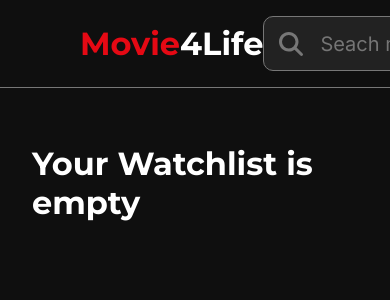
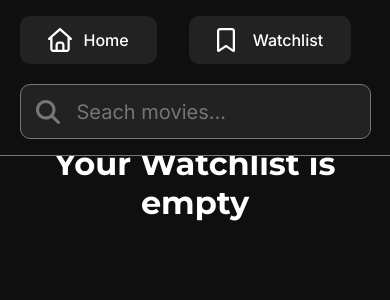
Before and after one commit to aelreialex/GruppExamMovie4Life, a React (Vite) app in the folder Movie4Life/: page /watchlist in a window 390 px wide. Shown: the top 300 px of the page. Built offline with nearby package versions, Linux system fonts and the light colour scheme.

Commit message:
Respons/effects

```diff
--- a/Movie4Life/src/components/Header/header.css
+++ b/Movie4Life/src/components/Header/header.css
@@ -28,3 +28,36 @@
         gap: 2rem;
     }
 }
+
+
+@media (max-width: 1200px){
+
+    .header {
+
+        .logo-container {
+            display: none;
+        }
+
+
+    }
+
+}
+
+
+@media (max-width: 900px){
+
+    .header {
+        display: flex;
+        flex-direction: column-reverse;
+        gap: 20px;
+        padding: 1rem 1rem;
+
+        .button-container {
+            display: flex;
+            justify-content: flex-start;
+            width: 90vw;
+        }
+    }
+
+
+}
--- a/Movie4Life/src/components/Icon/icon.css
+++ b/Movie4Life/src/components/Icon/icon.css
@@ -1,6 +1,6 @@
 .icon {
     border-radius: 50px;
-    background-color: var(--text-muted);
+    background-color: var(--secondary-background);
     border: 2px solid var(--secondary-background);
     position: absolute;
     padding: 0.5rem;
@@ -9,6 +9,8 @@
     justify-content: center;
     margin-top: 0.25rem;
     margin-left: 0.25rem;
+    transition: transform 0.1s ease, background-color 0.2s ease-in;
+    /* transition: background-color 0.2s ease-in; */
 
     .watchIcon {
         fill: var(--text-primary);
@@ -22,3 +24,11 @@
 .icon--faved {
     background-color: var(--primary-accent);
 }
+
+.icon:active{
+    transform: scale(0.9);
+}
+
+/* .icon:hover{
+    transform: scale(0.9);
+} */
--- a/Movie4Life/src/components/SearchBar/searchBar.css
+++ b/Movie4Life/src/components/SearchBar/searchBar.css
@@ -39,3 +39,27 @@
         border: 1px solid red;
     }
 }
+
+@media (max-width: 900px){
+
+    .searchBar-container {
+
+    .searchBar {
+        border-radius: 10px;
+        background-color: var(--card-background);
+        border: 1px solid var(--text-muted);
+        outline: 0px;
+        width: 90vw;
+        height: 55px;
+        color: var(--text-primary);
+        font-family: var(--font-body);
+        padding-left: 3.5rem;
+        font-size: 1.25rem;
+        font-weight: 400;
+    }
+
+    .searchBar:focus {
+        border: 1px solid red;
+    }
+}
+}
--- a/Movie4Life/src/pages/LandingPage/landingPage.css
+++ b/Movie4Life/src/pages/LandingPage/landingPage.css
@@ -10,7 +10,7 @@
     flex-direction: column;
     background-color: #0F0F0F;
     margin: 2rem;
-    margin-top: 100px;
+    margin-top: 150px;
     max-width: 1440px;
 
     .landingPage__recommended{
@@ -48,6 +48,12 @@
         & .landingPage__movies{
             grid-template-columns: repeat(3, 1fr);
         }
+
+        & .landingPage__recommended{
+            text-align: center;
+            margin-top: 50px;
+
+        }
     }
 
     @media (max-width: 600px){
--- a/Movie4Life/src/pages/SingleMoviePage/SingleMoviePage.jsx
+++ b/Movie4Life/src/pages/SingleMoviePage/SingleMoviePage.jsx
@@ -1,6 +1,7 @@
 import { useParams } from "react-router-dom"
 import { useFetchSingleMovie } from "../../hooks/useFetchMovies";
 import { useEffect, useState } from "react";
+import { useWatchlist } from "../../hooks/useWatchlist";
 import "./singleMoviePage.css"
 
 const SingleMoviePage = () => {
@@ -14,6 +15,14 @@ const SingleMoviePage = () => {
   }, [movie]);
 
   console.log(test)
+
+
+  const { watchlist, addToWatchlist, removeFromWatchlist } = useWatchlist();
+
+  const isOnWatchlist = (id) => {
+      if(watchlist.some(movie => movie.imdbID === id)) return true;
+      else return false;
+  }
 
   if (isLoading) return <div>Laddar filmer...</div>
   if (isError) return <div>Något gick fel.</div>;
@@ -29,7 +38,11 @@ const SingleMoviePage = () => {
             <p className="singleMovie__genre">{test.Genre}</p>
             <h2 className="singleMovie__plotHeading">Plot</h2>
             <p className="singleMovie__plot">{test.Plot}</p>
-            <button className="button button-single">+ Add to Watchlist</button>
+            {
+            isOnWatchlist(movie.imdbID)
+            ? <button onClick={ () => removeFromWatchlist(movie.imdbID)} className="button button-single">Remove from Watchlist</button>
+            : <button onClick={ () => addToWatchlist(movie)} className="button button-single">Add to Watchlist</button>
+            }
             <h3 className="singleMovie__actors">Actors <br></br> <span className="singleMovie__actors-text">{test.Actors}</span></h3>
             <p className="singleMovie__director">Movie director: {test.Director}</p>
             <p className="singleMovie__languages">Languages: {test.Language}</p>
--- a/Movie4Life/src/pages/SingleMoviePage/singleMoviePage.css
+++ b/Movie4Life/src/pages/SingleMoviePage/singleMoviePage.css
@@ -36,10 +36,20 @@
         }
 
         .button-single{
+            display:flex;
             background-color: rgb(199, 11, 11);
             padding: 1.1rem 40px 1.1rem 40px;
-            justify-content: flex;
+            text-align: center;
+            transition: transform 0.1s ease, background-color 0.2s ease-in;
+
+                .button__test{
+                    display:flex;
+                    align-items: center;
+                    text-align: center;
+                    font-size: 1.6rem;
+            }
         }
+
 
         .singleMovie__releaseDate{
             color: rgb(189, 184, 184);
@@ -83,6 +93,9 @@
 
 }
 
+.button-single:hover{
+            transform: scale(0.99);
+        }
 
 
 
--- a/Movie4Life/src/pages/WatchListPage/watchListPage.css
+++ b/Movie4Life/src/pages/WatchListPage/watchListPage.css
@@ -27,3 +27,39 @@
         gap: 1.5rem;
     }
 }
+
+
+.watchPage__movieList{
+
+    @media (max-width: 1200px){
+
+        .watchPage__movies{
+            grid-template-columns: repeat(4, 1fr);
+        }
+    }
+
+
+    @media (max-width: 900px){
+        & .watchPage__movies{
+            grid-template-columns: repeat(3, 1fr);
+        }
+
+        & .watchPage__yourList{
+            text-align: center;
+        }
+    }
+
+    @media (max-width: 600px){
+        & .watchPage__movies{
+            grid-template-columns: repeat(2, 1fr);
+         }
+    }
+
+    @media (max-width: 475px){
+
+        & .watchPage__movies{
+            grid-template-columns: repeat(1, 1fr);
+        }
+    }
+
+}
```
